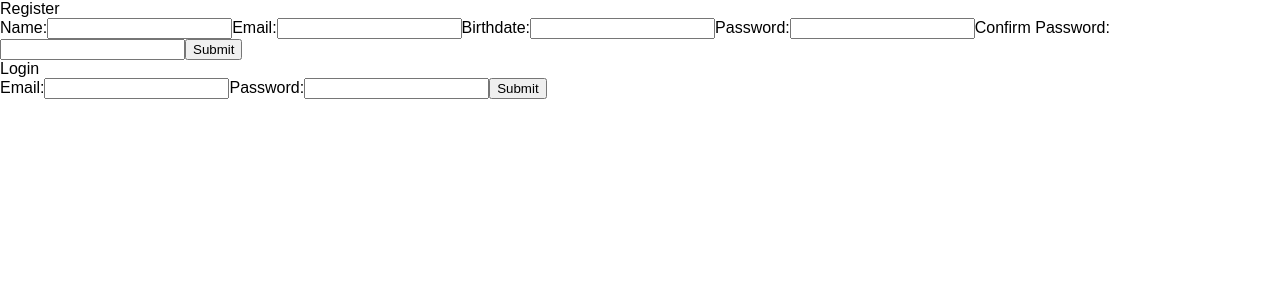
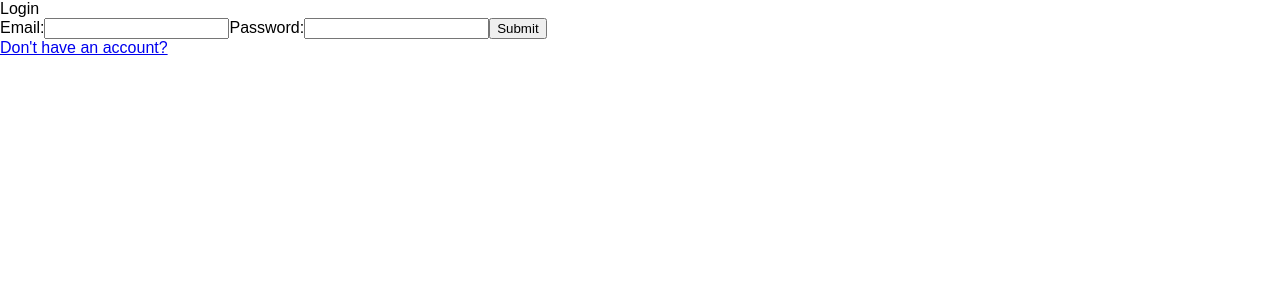
Before and after one commit to rkrowchuk/benefits-prompter, a React (Create React App) app in the folder client/: page / in a window 1280 px wide. Shown: the top 300 px of the page. Built offline with nearby package versions, Linux system fonts and the light colour scheme.

Commit message:
install react router, separate Register and Login pages, add links to each other

```diff
--- a/client/package.json
+++ b/client/package.json
@@ -9,6 +9,7 @@
     "axios": "^0.27.2",
     "react": "^18.1.0",
     "react-dom": "^18.1.0",
+    "react-router-dom": "^6.3.0",
     "react-scripts": "5.0.1",
     "web-vitals": "^2.1.4"
   },
--- a/client/src/App.js
+++ b/client/src/App.js
@@ -1,23 +1,18 @@
 import { React, useEffect, useState } from "react";
 import Register from "./components/Register";
 import Login from "./components/Login";
+import { BrowserRouter as Router, Route, Routes } from "react-router-dom";
 
 export default function App() {
-  const [data, setData] = useState(null);
-
-  // useEffect(() => {
-  //   fetch("/api")
-  //     .then((res) => res.json())
-  //     .then((data) => setData(data.message))
-  //     .catch((err) => console.log("error:", err));
-  // }, []);
 
   return (
     <div className="App">
-      <header className="App-header">
-        <Register />
-        <Login />
-      </header>
+      <Router>
+        <Routes>
+          <Route path="/register" element={<Register />} />
+          <Route path="/" element={<Login />} />
+        </Routes>
+      </Router>
     </div>
   );
 }
--- a/client/src/components/Login.jsx
+++ b/client/src/components/Login.jsx
@@ -1,4 +1,5 @@
 import { useState } from "react";
+import { Link } from "react-router-dom";
 export default function Login() {
   const [user, setUser] = useState({
     email: "",
@@ -57,6 +58,7 @@ export default function Login() {
         </label>
         <button type="submit">Submit</button>
       </form>
+      <Link to="/register" className="reg-link">Don't have an account?</Link>
     </div>
   );
 }
--- a/client/src/components/Register.jsx
+++ b/client/src/components/Register.jsx
@@ -1,4 +1,5 @@
 import { useState } from "react";
+import { Link } from "react-router-dom";
 
 export default function Register() {
   const [user, setUser] = useState({
@@ -91,6 +92,7 @@ export default function Register() {
         </label>
         <button type="submit">Submit</button>
       </form>
+      <Link to="/" className="login-link">Already have an account? Login here.</Link>
     </div>
   );
 }
```
Also changed, not shown: 1 other file (tests, documents, lock files or other folders).
